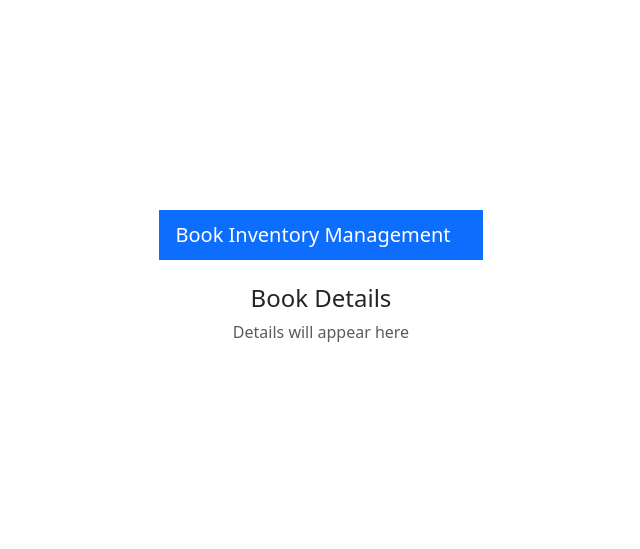
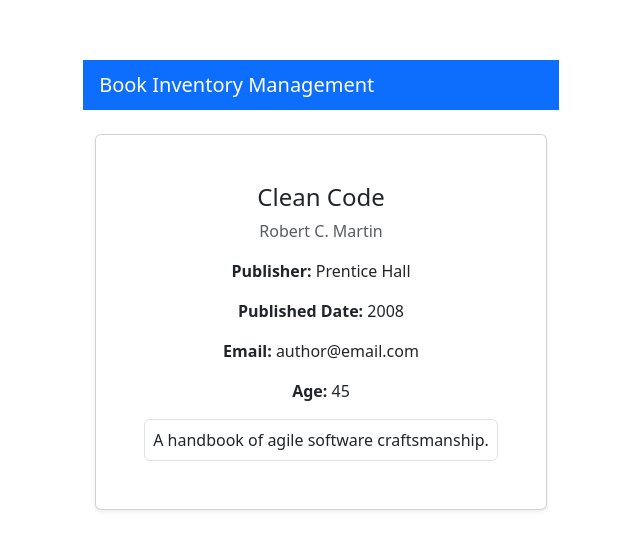
Before and after one commit to Harshal224/Book-Inventory, a React (Vite) app in the folder book-inventory/: page /books/1 in a window 1280 px wide. Shown: the part 115-664 px from the top of the page, without its empty margins (319-959 px from the left). Built offline with nearby package versions, Linux system fonts and the light colour scheme; data requests are answered from the project's data file.

Commit message:
Implemented book details page with navigation and API integration

```diff
--- a/book-inventory/src/components/BookDetail.jsx
+++ b/book-inventory/src/components/BookDetail.jsx
@@ -1,8 +1,43 @@
+import { useEffect, useState } from "react";
+import { useParams } from "react-router-dom";
+import { getBookById } from "../services/bookService";
+
 function BookDetails() {
+  const { id } = useParams();
+  const [book, setBook] = useState(null);
+
+  useEffect(() => {
+    getBookById(id).then(res => setBook(res.data));
+  }, [id]);
+
+  if (!book) {
+    return (
+      <div className="container mt-4">
+        <p>Loading book details...</p>
+      </div>
+    );
+  }
+
   return (
     <div className="container mt-4">
-      <h4>Book Details</h4>
-      <p className="text-muted">Details will appear here</p>
+      <div className="card shadow-sm">
+        <div className="card-body">
+          <h4 className="card-title">{book.title}</h4>
+          <p className="text-muted">{book.author}</p>
+
+          <p><strong>Publisher:</strong> {book.publisher}</p>
+          <p><strong>Published Date:</strong> {book.publishedDate}</p>
+          <p><strong>Email:</strong> {book.email}</p>
+          <p><strong>Age:</strong> {book.age}</p>
+
+          <div
+            className="border rounded p-2 mt-3"
+            style={{ maxHeight: "200px", overflowY: "auto" }}
+          >
+            {book.description}
+          </div>
+        </div>
+      </div>
     </div>
   );
 }
--- a/book-inventory/src/components/Home.jsx
+++ b/book-inventory/src/components/Home.jsx
@@ -1,8 +1,10 @@
 import { useEffect, useState } from "react";
 import { getBooks } from "../services/bookService";
+import { useNavigate } from "react-router-dom";
 
 function Home() {
   const [books, setBooks] = useState([]);
+  const navigate = useNavigate();
 
   useEffect(() => {
     getBooks().then(res => setBooks(res.data));
@@ -11,9 +13,7 @@ function Home() {
   return (
     <div className="container mt-4">
       <h4>Book Inventory</h4>
-      <p className="text-muted">
-        Manage your book collection
-      </p>
+      <p className="text-muted">Manage your book collection</p>
 
       <div className="card mt-3">
         <div
@@ -30,7 +30,11 @@ function Home() {
             </thead>
             <tbody>
               {books.map(book => (
-                <tr key={book.id}>
+                <tr
+                  key={book.id}
+                  style={{ cursor: "pointer" }}
+                  onClick={() => navigate(`/books/${book.id}`)}
+                >
                   <td>{book.title}</td>
                   <td>{book.author}</td>
                   <td>{book.publisher}</td>
```
